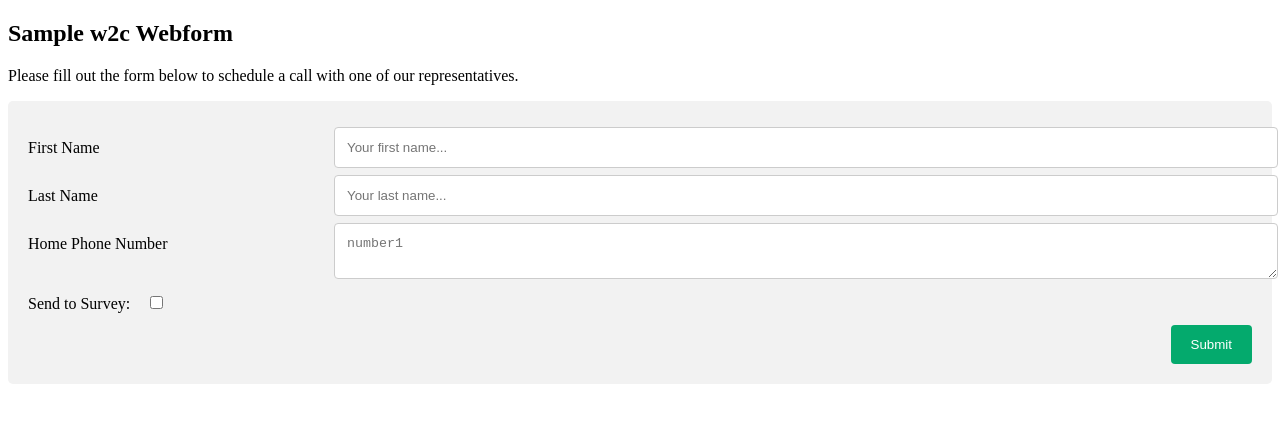
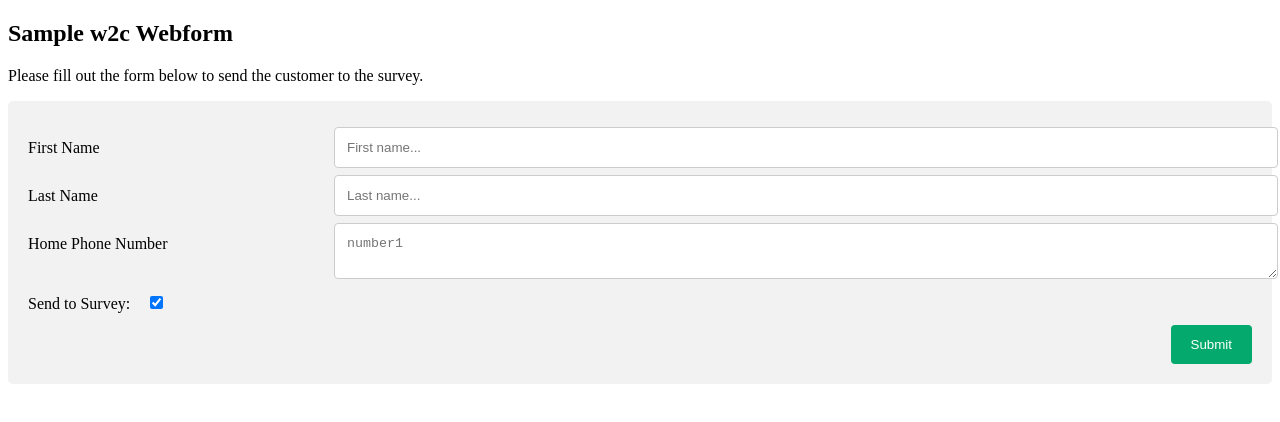
Before and after one commit to jjrhiro/jjrhiro.github.io, a plain HTML site: page index.html in a window 1280 px wide. Drawn offline with nearby package versions, Linux system fonts and the light colour scheme.

Commit message:
Update index.html

```diff
--- a/index.html
+++ b/index.html
@@ -61,7 +61,7 @@
 
   <body>
     <h2>Sample w2c Webform</h2>
-    <p>Please fill out the form below to schedule a call with one of our representatives.</p>
+    <p>Please fill out the form below to send the customer to the survey.</p>
 
     <div class="container">
       <form id="apiForm">
@@ -73,7 +73,7 @@
             <label for="first_name">First Name</label>
           </div>
           <div class="col-75">
-            <input type="text" id="first_name" name="first_name" placeholder="Your first name..." />
+            <input type="text" id="first_name" name="first_name" placeholder="First name..." />
           </div>
         </div>
 
@@ -82,7 +82,7 @@
             <label for="last_name">Last Name</label>
           </div>
           <div class="col-75">
-            <input type="text" id="last_name" name="last_name" placeholder="Your last name..." />
+            <input type="text" id="last_name" name="last_name" placeholder="Last name..." />
           </div>
         </div>
 
@@ -97,7 +97,7 @@
 
         <div class="row">
           <label for="checkbox-input">Send to Survey:</label>
-          <input type="checkbox" id="checkbox-input" name="Survey" value="true" />
+          <input type="checkbox" id="checkbox-input" name="Survey" value="true" checked />
         </div>
 
         <div class="row">
```
